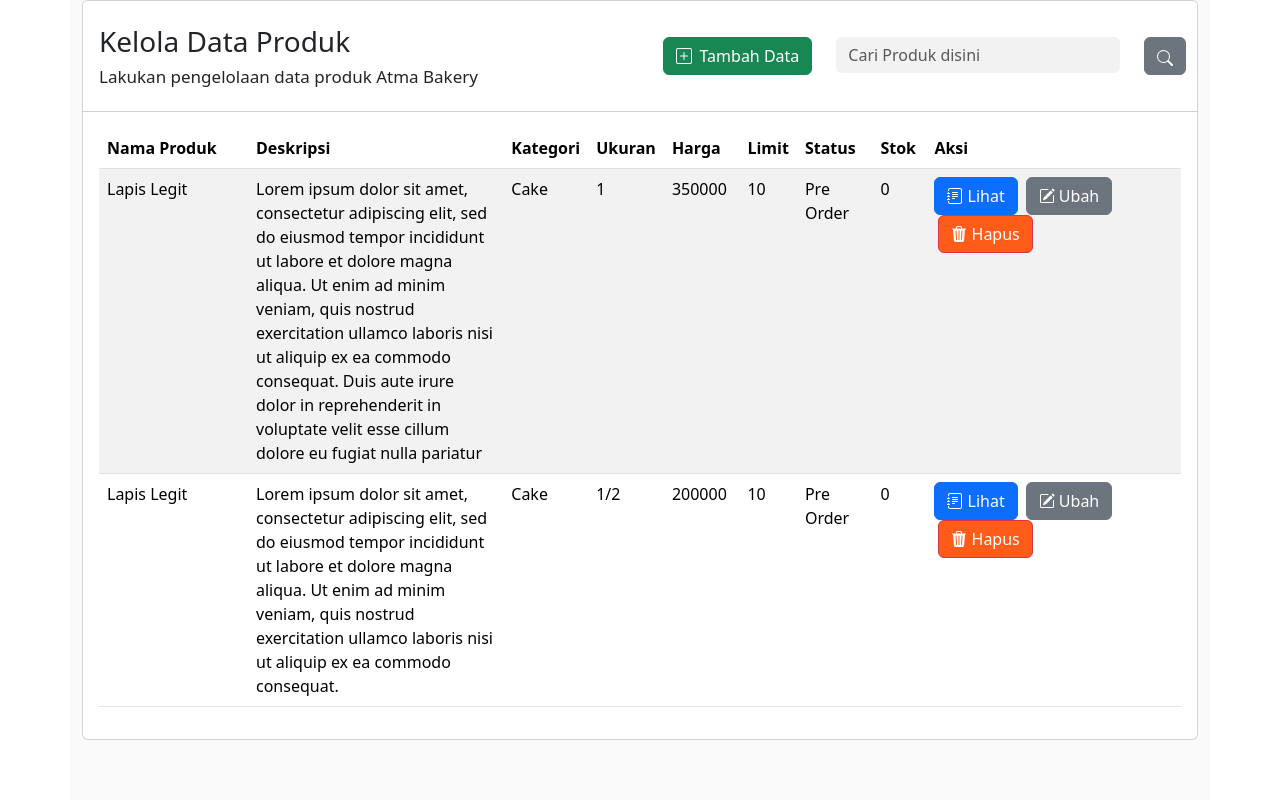
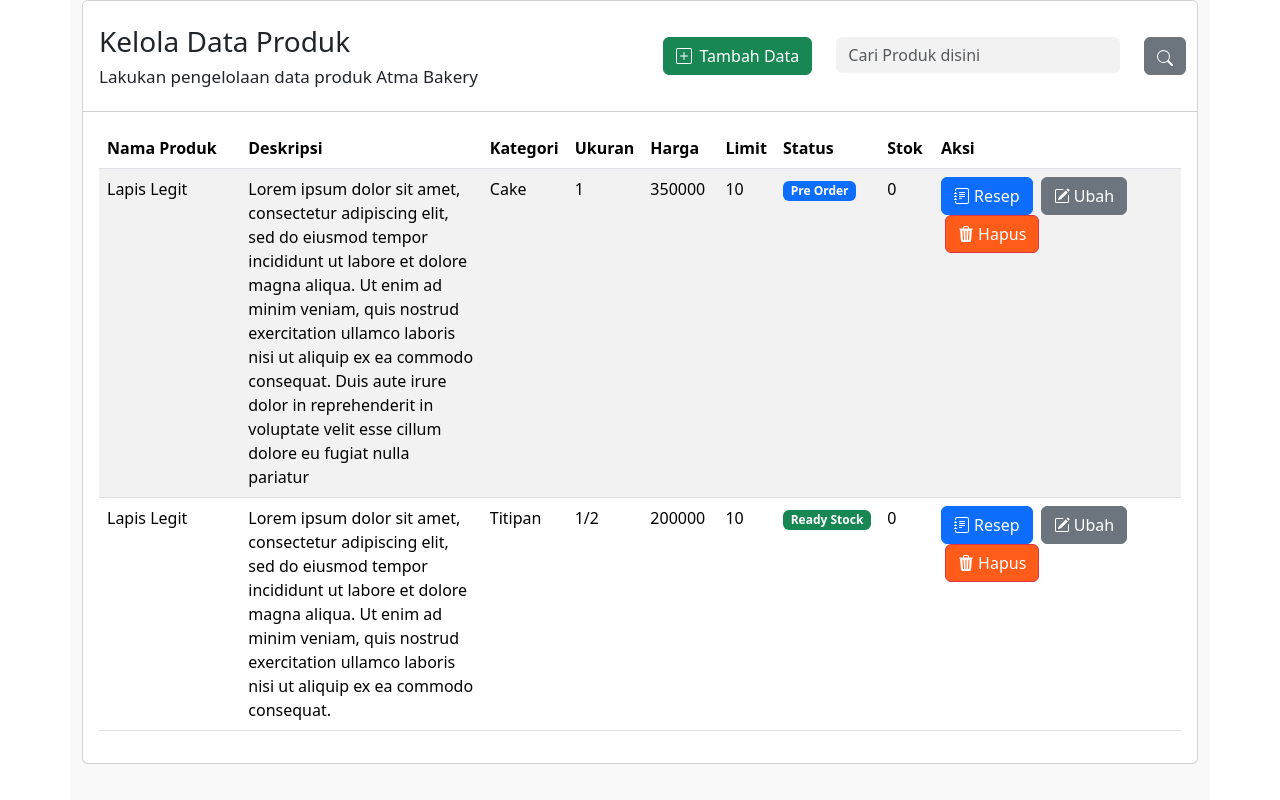
Before and after one commit to byonicku/AtmaBakery_Frontend_Web, a React (Vite) app: page /admin/produk in a window 1280 px wide. Built offline with nearby package versions, Linux system fonts and the light colour scheme; the HTML template or start-up script is replaced by a standard one.

Commit message:
update badge status produk

```diff
--- a/src/page/Admin/ProdukPage.jsx
+++ b/src/page/Admin/ProdukPage.jsx
@@ -1,4 +1,4 @@
-import { Container, Card, Button, Col, Row, Form,Table, Modal } from "react-bootstrap"
+import { Container, Card, Button, Col, Row, Form,Table, Modal, Badge } from "react-bootstrap"
 import { Link } from "react-router-dom"
 import "./css/ProdukPage.css";
 import { useState } from 'react';
@@ -52,11 +52,11 @@ export default function ProdukPage() {
                 <tr>
                   <th style={{ width:"14%" }} className="th-style">Nama Produk</th>
                   <th style={{ width:"24%" }} className="th-style">Deskripsi</th>
-                  <th style={{ width:"7%" }} className="th-style">Kategori</th>
-                  <th style={{ width:"7%" }} className="th-style">Ukuran</th>
+                  <th style={{ width:"6.5%" }} className="th-style">Kategori</th>
+                  <th style={{ width:"5%" }} className="th-style">Ukuran</th>
                   <th style={{ width:"7%" }} className="th-style">Harga</th>
                   <th style={{ width:"5%" }} className="th-style">Limit</th>
-                  <th style={{ width:"7%" }} className="th-style">Status</th>
+                  <th style={{ width:"8.5%" }} className="th-style">Status</th>
                   <th style={{ width:"5%" }} className="th-style">Stok</th>
                   <th style={{ width:"30%" }} className="th-style">Aksi</th>
                 </tr>
@@ -72,10 +72,10 @@ export default function ProdukPage() {
                   <td>1</td>
                   <td>350000</td>
                   <td>10</td>
-                  <td>Pre Order</td>
+                  <td><Badge bg="primary">Pre Order</Badge></td>
                   <td>0</td>
                   <td className="text-start">
-                    <Button variant="primary" className="me-1"><BsJournalText className="mb-1"/> Lihat </Button>
+                    <Button variant="primary" className="me-1"><BsJournalText className="mb-1"/> Resep </Button>
                     <Button variant="secondary" className="mx-1"><BsPencilSquare className="mb-1"/> Ubah</Button>
                     <Button variant="danger" style={{ backgroundColor:"#FF5B19" }} className="mx-1" onClick={handleShow}><BsFillTrash3Fill className="mb-1" /> Hapus</Button>
                   </td>
@@ -85,14 +85,14 @@ export default function ProdukPage() {
                   <td>Lorem ipsum dolor sit amet, consectetur adipiscing elit, sed do eiusmod tempor incididunt ut labore et dolore magna aliqua.
                     Ut enim ad minim veniam, quis nostrud exercitation ullamco laboris nisi ut aliquip ex ea commodo consequat.
                   </td>
-                  <td>Cake</td>
+                  <td>Titipan</td>
                   <td>1/2</td>
                   <td>200000</td>
                   <td>10</td>
-                  <td>Pre Order</td>
+                  <td><Badge bg="success">Ready Stock</Badge></td>
                   <td>0</td>
                   <td className="text-start">
-                    <Button variant="primary" className="me-1"><BsJournalText className="mb-1"/> Lihat </Button>
+                    <Button variant="primary" className="me-1"><BsJournalText className="mb-1"/> Resep </Button>
                     <Button variant="secondary" className="mx-1"><BsPencilSquare className="mb-1"/> Ubah</Button>
                     <Button variant="danger" style={{ backgroundColor:"#FF5B19" }} className="mx-1" onClick={handleShow}><BsFillTrash3Fill className="mb-1" /> Hapus</Button>
                   </td>
```
